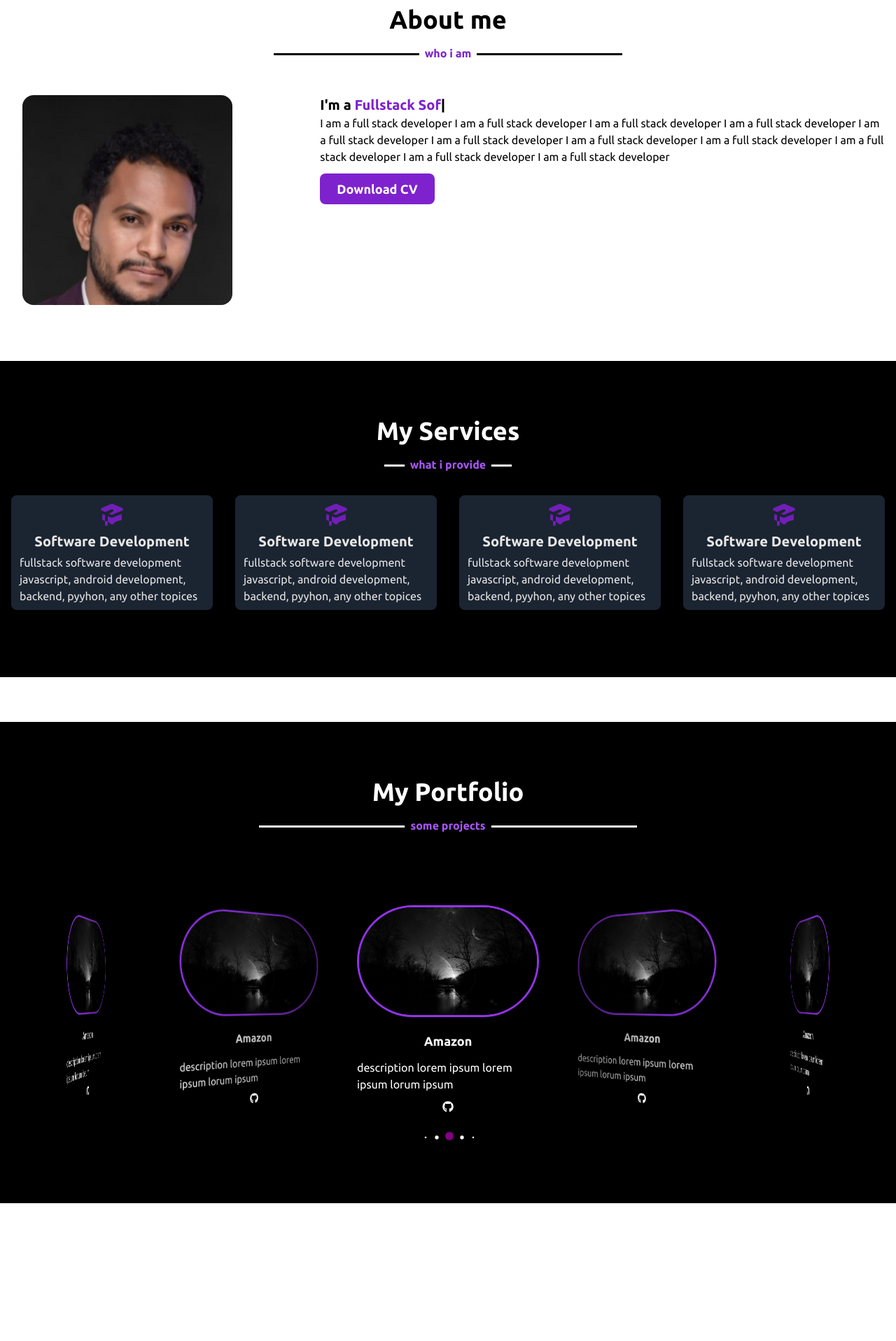
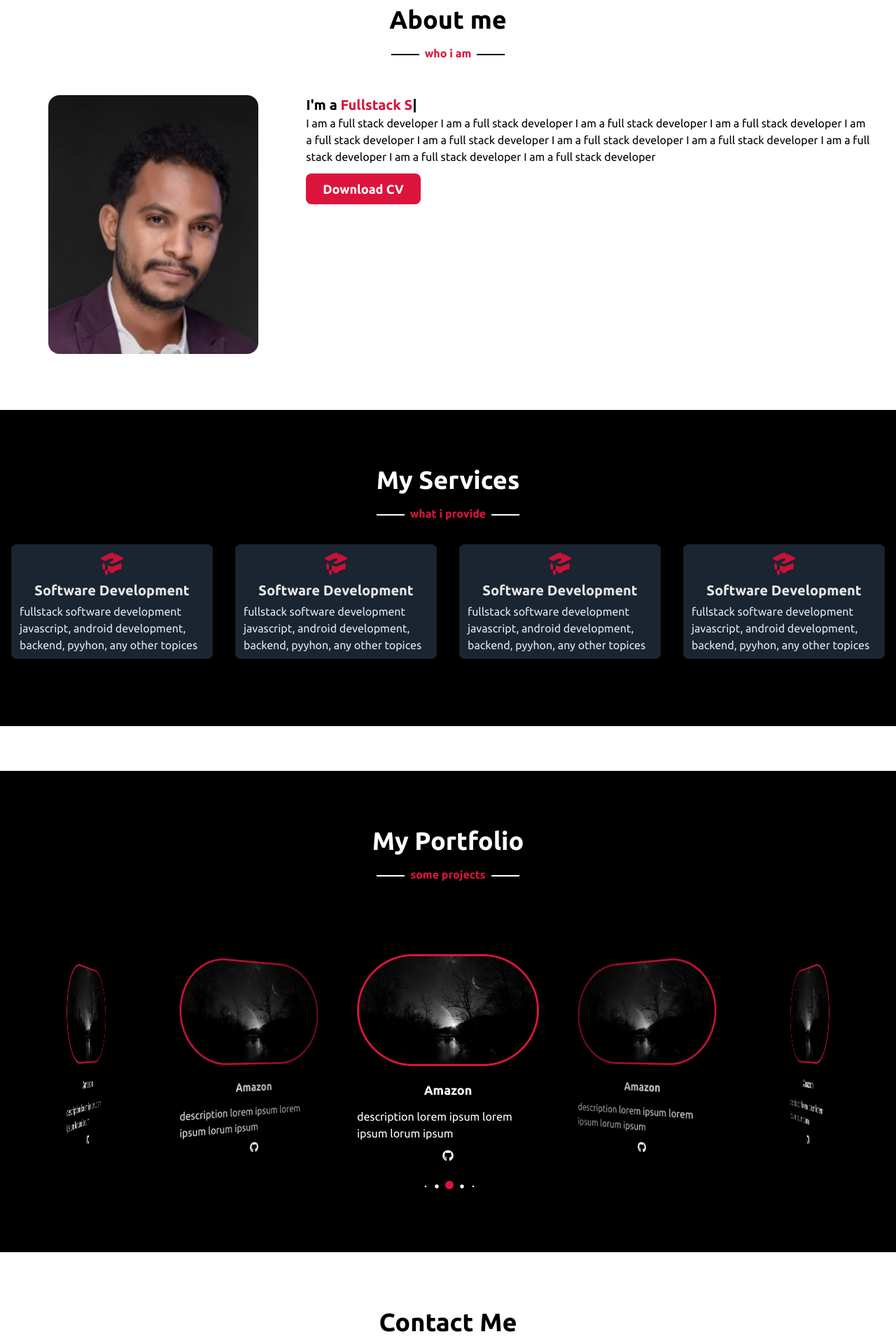
Before and after one commit to wadaln3ma/wadaln3ma.github.io, a React (Create React App) app: page / in a window 1280 px wide. Shown: the part 880-2797 px from the top of the page at 70% size. Before the commit the page ends 2600 px from the top, so only its background shows below. Built offline with nearby package versions, Linux system fonts and the light colour scheme.

Commit message:
Add Contact Section
making some tweaks and adding a primary color

```diff
--- a/src/App.js
+++ b/src/App.js
@@ -4,6 +4,7 @@ import Hero from './components/Hero'
 import Navbar from './components/Navbar'
 import Services from './components/Services'
 import Portfolio from './components/Portfolio'
+import Contact from './components/Contact'
 
 function App() {
   return (
@@ -21,6 +22,8 @@ function App() {
 
       <Portfolio />
 
+      <Contact />
+
     </div>
   );
 }
--- a/src/components/About.jsx
+++ b/src/components/About.jsx
@@ -27,23 +27,23 @@ const About = ()=>{
       <div className="">
         <div className="text-center">
           <h2 className="text-4xl font-bold">About me</h2>
-          <h1 class="text-center text-purple-700 overflow-hidden before:h-[3px] after:h-[3px] after:bg-black after:inline-block after:relative after:align-middle after:w-1/6 before:bg-black before:inline-block before:relative before:align-middle before:w-1/6 before:right-2 after:left-2 text-base font-semibold p-4">
+          <h1 className="text-center text-primary overflow-hidden before:h-[2px] after:h-[2px] after:bg-black after:inline-block after:relative after:align-middle after:w-[40px] before:bg-black before:inline-block before:relative before:align-middle before:w-[40px] before:right-2 after:left-2 text-base font-semibold p-4">
             who i am
 </h1>
         </div>
 
-        <div className="grid grid-cols-1 justify-center sm:grid-cols-3 gap-4 m-4">
+        <div className="grid grid-cols-1 justify-center md:grid-cols-3 gap-4 m-4">
 
-          <div className="relative w-full m-4 h-[350px] sm:w-[240px] sm:h-[240px] md:w-[300px] md:h-[300px] rounded-2xl overflow-hidden sm:col-span-1">
+          <div className="relative w-[300px] mx-auto my-4 h-[370px] sm:w-[400px] md:w-[300px] rounded-2xl overflow-hidden sm:col-span-1">
             <img src={profile} alt="Profile" className="absolute w-full" />
           </div>
 
           <div className="sm:col-span-2 mt-4 pb-3">
-            <div className="text-xl font-bold ml-5">
-              <div>I'm a <span ref={el} className="text-purple-700"></span></div>
+            <div className="text-xl font-bold">
+              <div>I'm a <span ref={el} className="text-primary"></span></div>
             </div>
 
-            <p className="mb-5 ml-5">
+            <p className="mb-5 pr-4">
           I am a full stack developer
           I am a full stack developer
           I am a full stack developer
@@ -56,7 +56,7 @@ const About = ()=>{
           I am a full stack developer
           I am a full stack developer
             </p>
-            <div><a className="bg-purple-700 text-lg font-bold text-white px-6 py-3 rounded-lg mt-8 ml-5"
+            <div><a className="bg-primary text-lg font-bold text-white px-6 py-3 rounded-lg mt-8 hover:bg-transparent hover:ring-[1px] ring-primary hover:text-primary trasition duration-20"
             href="/">
               Download CV
             </a></div>
--- /dev/null
+++ b/src/components/Contact.jsx
@@ -0,0 +1,75 @@
+import { FaUser, FaMapMarkerAlt, FaEnvelopeSquare } from 'react-icons/fa'
+
+const Contact = ()=>{
+  return (
+    <section className="my-20" id="contact">
+      <div className="text-center">
+        <h2 className="text-4xl font-bold">Contact Me</h2>
+        <h1 className="sub-title">
+            get in touch
+        </h1>
+      </div>
+
+      <div className="mx-8">
+        <div className="grid grid-cols-1 sm:grid-cols-2">
+        <div className="mb-8">
+          <div className="text-xl font-bold my-8">Contact Information</div>
+          <div className="icons">
+            <div className="flex items-center space-x-8">
+              <FaUser className="text-primary text-2xl"/>
+              <div className="info">
+                <div className="font-semibold">Name</div>
+                <div className="">Abdulrahman Hamad</div>
+              </div>
+            </div>
+            <div className="flex items-center space-x-8 my-4">
+              <FaMapMarkerAlt className="text-primary text-2xl"/>
+              <div className="info">
+                <div className="font-semibold">Address</div>
+                <div className="">Riyadh - Saudi Arabia</div>
+              </div>
+            </div>
+            <div className="flex items-center space-x-8">
+              <FaEnvelopeSquare className="text-primary text-2xl"/>
+              <div className="info">
+                <div className="font-semibold">Email</div>
+                <div className="">wadaln3ma@gmail.com</div>
+              </div>
+            </div>
+          </div>
+        </div>
+        <div className="column right">
+          <div className="text-xl font-bold mb-8">Message me</div>
+          <form action="https://mailto:wadaln3ma@gmail.com" method="post" enctype="text/plain">
+            <div className="fields">
+              <div className="field name">
+                <input type="text" placeholder="Name" required
+                  className="form-input"/>
+              </div>
+              <div className="field email">
+                <input type="email" placeholder="Email" required
+                  className="form-input"/>
+              </div>
+            </div>
+            <div className="field">
+              <input type="text" placeholder="Subject" required
+                className="form-input"/>
+            </div>
+            <div className="field textarea">
+              <textarea cols="30" rows="10" placeholder="Message..." required
+                className="w-full ring-[1px] ring-gray-400 focus:outline-none rounded-lg p-3 mb-4 font-bold hover:ring-primary">
+              </textarea>
+            </div>
+            <div className="button">
+              <button type="submit" className="bg-primary px-4 py-3 font-bold text-white rounded-lg hover:bg-transparent hover:text-primary hover:ring-[2px] ring-primary transition duration-200">
+              Send message
+              </button>
+            </div>
+          </form>
+        </div>
+      </div>
+    </div>
+  </section>
+)}
+
+export default Contact
--- a/src/components/Hero.jsx
+++ b/src/components/Hero.jsx
@@ -34,9 +34,9 @@ const Hero = ()=>{
       <div className="z-40 text-white p-8 space-y-2">
         <div className="text-2xl">Hello! My name is...</div>
         <div className="text-4xl font-bold">Abdulrahman Hamad</div>
-        <div className="text-3xl">and I'm an <span ref={el} className="text-purple-700"></span></div>
+        <div className="text-3xl">and I'm an <span ref={el} className="text-primary"></span></div>
         <div><a href="/"
-          className="bg-purple-700 text-xl mt-2 px-3 py-2 rounded-xl shadow-xl hover:bg-transparent hover:border border-b border-purple-700 hover:text-purple-700 duration-200">
+          className="bg-primary text-xl mt-2 px-3 py-2 rounded-xl shadow-xl hover:bg-transparent hover:border border-b border-primary hover:text-primary duration-200">
         Hire me
         </a></div>
       </div>
--- a/src/components/Navbar.jsx
+++ b/src/components/Navbar.jsx
@@ -28,11 +28,11 @@ const Navbar = ()=>{
 
   return (
     <nav
-      className={`${NAVBAR_COMMON} ${color && !showNavbar && 'bg-purple-700'} sm:inline-flex sm:justify-between sm:p-2`}>
+      className={`${NAVBAR_COMMON} ${color && !showNavbar && 'bg-primary'} sm:inline-flex sm:justify-between sm:p-2`}>
 
       <div className="relative">
 
-        <div className={`px-2 py-5 text-2xl font-bold ${showNavbar && 'hidden'}`}><a href="/">Abdulrahman <span className={`${color ? 'text-white' : 'text-purple-700'} transition duration-200`}>Hamad</span></a></div>
+        <div className={`px-2 py-5 text-2xl font-bold ${showNavbar && 'hidden'}`}><a href="/">Abdulrahman <span className={`${color ? 'text-white' : 'primary'} transition duration-200`}>Hamad</span></a></div>
 
 
         <div className="md:hidden absolute top-0 right-0 px-2 py-5" onClick={()=> setShowNavbar(!showNavbar)}>
@@ -46,7 +46,7 @@ const Navbar = ()=>{
 
       <div>
 
-        <ul class={`${NAVBAR_MENU_COMMON} ${showNavbar ? MOBILE_NAVBAR_MENU : 'hidden'} sm:${NAVBAR_MENU}`}>
+        <ul className={`${NAVBAR_MENU_COMMON} ${showNavbar ? MOBILE_NAVBAR_MENU : 'hidden'} sm:${NAVBAR_MENU}`}>
           <li><a href="#about" className="menu-btn">About</a></li>
           <li><a href="#services" className="menu-btn">Services</a></li>
           <li><a href="#skills" className="menu-btn">Skills</a></li>
--- a/src/components/Portfolio/PortfolioItem.jsx
+++ b/src/components/Portfolio/PortfolioItem.jsx
@@ -4,9 +4,9 @@ import { FaGithub } from 'react-icons/fa'
 const PortfolioItem = ({ item })=>{
   const { title, description, link, image } = item
   return (
-    <div className="flex flex-col items-center  group w-full p-5 text-white hover:bg-purple-600 transition duration-200">
+    <div className="flex flex-col items-center  group w-full p-5 text-white hover:bg-primary transition duration-200">
 
-      <img alt="" src={wall} className="w-full rounded-full border-[3px] border-purple-600 group-hover:border-white transition duration-200" />
+      <img alt="" src={wall} className="w-full rounded-full border-[3px] border-primary group-hover:border-white transition duration-200" />
 
       <h2 className="font-bold text-lg pt-5">{title}</h2>
 
--- a/src/components/Portfolio/index.js
+++ b/src/components/Portfolio/index.js
@@ -15,7 +15,7 @@ const Portfolio = ()=>{
 
       <div className="text-center">
         <h2 className="text-4xl font-bold text-white">My Portfolio</h2>
-        <h1 class="text-center text-purple-500 overflow-hidden before:h-[3px] after:h-[3px] after:bg-white after:inline-block after:relative after:align-middle after:w-1/6 before:bg-white before:inline-block before:relative before:align-middle before:w-1/6 before:right-2 after:left-2 text-base font-semibold p-4">
+        <h1 className="sub-title before:bg-white after:bg-white">
             some projects
         </h1>
       </div>
@@ -42,8 +42,8 @@ const Portfolio = ()=>{
         navigation={ false}
         className="mySwiper"
       >
-        {data.map(item =>(
-          <SwiperSlide>
+        {data.map((item, i) =>(
+          <SwiperSlide key={i}>
             <PortfolioItem item={item} />
           </SwiperSlide>
         ))}
--- a/src/components/Portfolio/styles.css
+++ b/src/components/Portfolio/styles.css
@@ -23,7 +23,7 @@
 }
 
 .swiper-pagination .swiper-pagination-bullet-active {
-  background-color: purple;
+  background-color: crimson;
   width : 12px;
   height : 12px;
 }
--- a/src/components/Service.jsx
+++ b/src/components/Service.jsx
@@ -3,8 +3,8 @@ import { AcademicCapIcon } from '@heroicons/react/solid'
 const Service = ()=>{
   return (
     <div
-      className="group flex flex-col items-center bg-gray-800 opacity-90 text-white rounded-lg shadow-lg mx-8 my-4 sm:m-4 p-2 hover:scale-105 hover:bg-purple-700 transition transform ease duration-200">
-      <AcademicCapIcon className="w-10 text-purple-700 group-hover:text-white"/>
+      className="group flex flex-col items-center bg-gray-800 opacity-90 text-white rounded-lg shadow-lg mx-8 my-4 sm:m-4 p-2 hover:scale-105 hover:bg-primary transition transform ease duration-200">
+      <AcademicCapIcon className="w-10 text-primary group-hover:text-white"/>
       <h2 className="text-xl font-semibold py-1">Software Development</h2>
       <p className="px-1">
         fullstack software development javascript, android development, backend, pyyhon,
--- a/src/components/Services.jsx
+++ b/src/components/Services.jsx
@@ -5,7 +5,7 @@ const Services = ()=>{
     <section className="bg-black flex flex-col items-center my-16 py-20">
       <div className="text-center">
         <h2 className="text-4xl font-bold text-white">My Services</h2>
-        <h1 class="text-center text-purple-500 overflow-hidden before:h-[3px] after:h-[3px] after:bg-white after:inline-block after:relative after:align-middle after:w-1/6 before:bg-white before:inline-block before:relative before:align-middle before:w-1/6 before:right-2 after:left-2 text-base font-semibold p-4">
+        <h1 className="sub-title before:bg-white after:bg-white">
             what i provide
         </h1>
       </div>
--- a/src/index.css
+++ b/src/index.css
@@ -11,5 +11,13 @@
 }
 
 .menu-btn{
-    @apply text-xl cursor-pointer hover:text-purple-700 transition duration-100;
+    @apply text-xl cursor-pointer hover:text-primary transition duration-100;
 }
+
+.sub-title{
+  @apply text-center text-primary overflow-hidden before:h-[2px] after:h-[2px] after:bg-black after:inline-block after:relative after:align-middle after:w-[40px] before:bg-black before:inline-block before:relative before:align-middle before:w-[40px] before:right-2 after:left-2 text-base font-semibold p-4;
+}
+
+.form-input{
+  @apply w-full ring-[1px] ring-gray-400 focus:outline-none rounded-lg py-2 px-4 mb-4 font-bold hover:ring-[1px] hover:ring-primary;
+}
--- a/tailwind.config.js
+++ b/tailwind.config.js
@@ -3,7 +3,11 @@ module.exports = {
     "./src/**/*.{js,jsx,ts,tsx}",
   ],
   theme: {
-    extend: {},
+    extend: {
+      colors: {
+        primary : "crimson",
+      },
+    },
   },
   plugins: [],
 }
```
